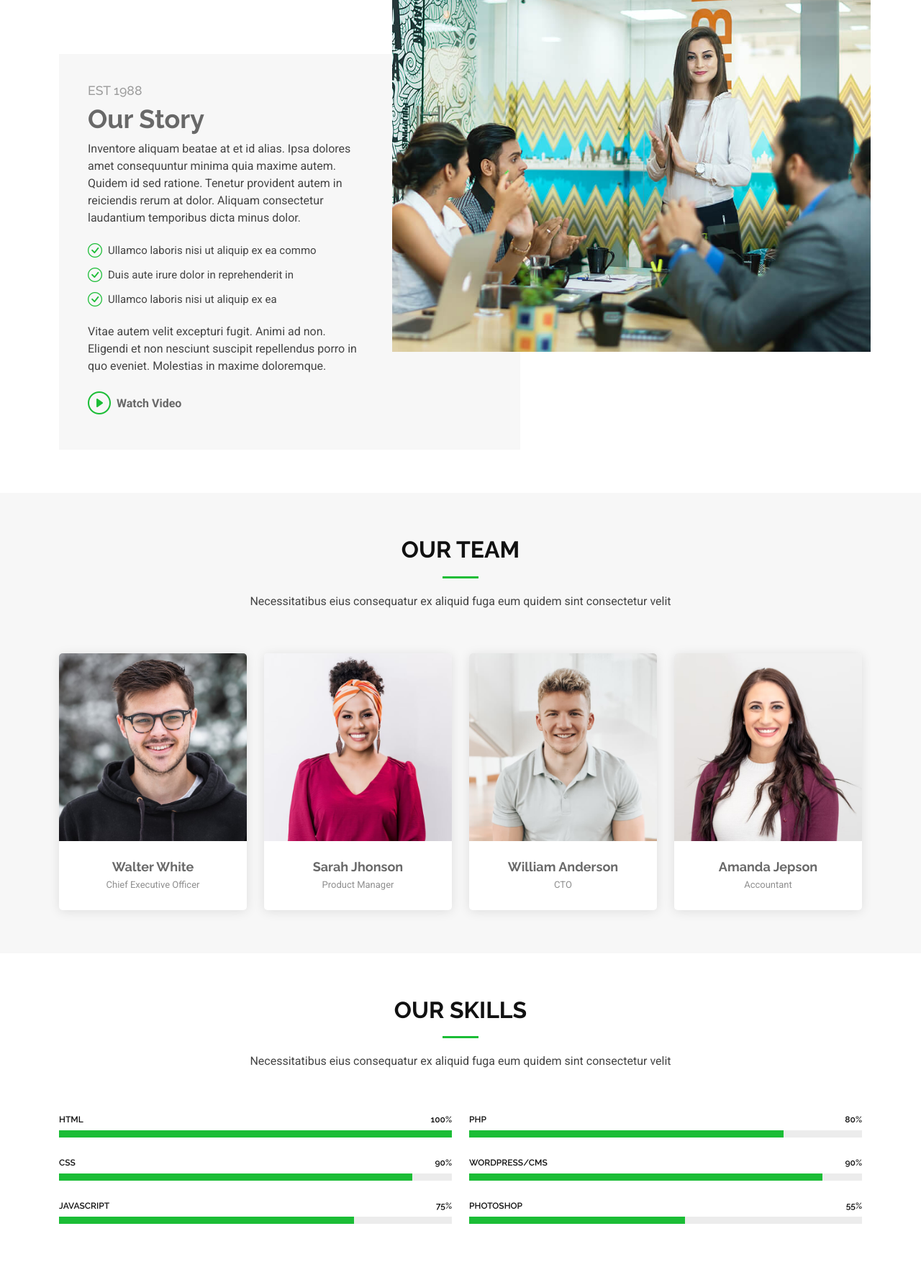
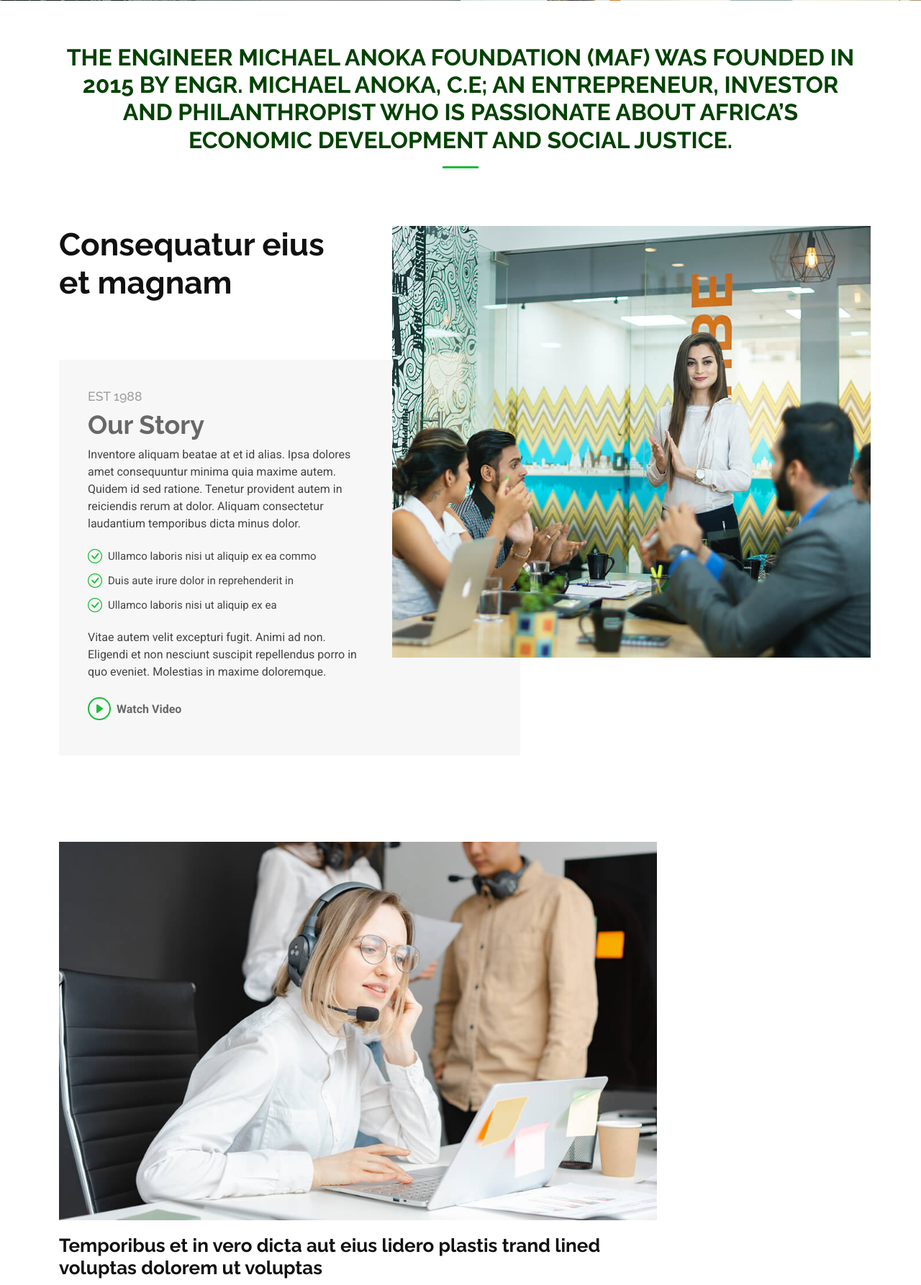
Before and after one commit to renatsecurity/foundation, a Django app: page /about-us/ in a window 1280 px wide. Shown: the part 379-2165 px from the top of the page at 72% size. Run offline with Django 5.2, Linux system fonts and the light colour scheme; data that the repository does not hold is empty; parts of the project's set-up code (start-up, migrations or seed data) failed here and were passed over; some libraries are stand-ins or nearby versions.

Commit message:
Add more UI

```diff
--- a/src/templates/about_us/about.html
+++ b/src/templates/about_us/about.html
@@ -1,32 +1,28 @@
 {% extends "../pages/base.html" %}
+{% load static %}
 {% block title %}About Us -{%endblock title %}
 
 {% block bodyClass %}about-page{% endblock bodyClass %}
 
 {% block main %}
   <main class="main">
-
-    <!-- Page Title -->
-    <div class="page-title accent-background">
-      <div class="container d-lg-flex justify-content-between align-items-center">
-        <h1 class="mb-2 mb-lg-0">About</h1>
-        <nav class="breadcrumbs">
-          <ol>
-            <li><a href="index.html">Home</a></li>
-            <li class="current">About</li>
-          </ol>
-        </nav>
-      </div>
-    </div><!-- End Page Title -->
-
+    <div style="margin-top: 0; background-image: linear-gradient(to right, rgba(0, 0, 0, 0.5) 50%, rgba(0, 0, 0, 0) 50%), url('/static/assets/img/about.jpg'); background-blend-mode: multiply; background-size: cover; background-repeat: no-repeat; height: 250px;" data-aos="fade-up">
+      <h3 style="padding-left: 35px; padding-top: 70px; color: rgb(30, 216, 30); text-align: left; font-family: Mulish, Sans-serif; font-size: 35px; font-weight: 700;
+      text-transform: uppercase; width: 50%;">We are The Leading Philanthropy Empowering Young Africans Across All 54 African Countries</h3>
+    </div>
     <!-- About Section -->
     <section id="about" class="about section">
+
+      <!-- Section Title -->
+      <div class="container section-title" data-aos="fade-up">
+        <h2 style="color: rgb(3, 66, 3);">The Engineer Michael Anoka Foundation (MAF) was founded in 2015 by Engr. Michael Anoka, C.E; An entrepreneur, investor and philanthropist who is passionate about Africa’s economic development and social justice.</h2>
+      </div><!-- End Section Title -->
 
       <div class="container">
 
         <div class="row position-relative">
 
-          <div class="col-lg-7 about-img" data-aos="zoom-out" data-aos-delay="200"><img src="assets/img/about.jpg"></div>
+          <div class="col-lg-7 about-img" data-aos="zoom-out" data-aos-delay="200"><img src="{% static 'assets/img/about.jpg' %}" class="img-fluid" alt=""></div>
 
           <div class="col-lg-7" data-aos="fade-up" data-aos-delay="100">
             <h2 class="inner-title">Consequatur eius et magnam</h2>
@@ -54,13 +50,43 @@
 
     </section><!-- /About Section -->
 
+    <section id="service-details" class="service-details section">
+
+      <div class="container">
+
+        <div class="row gy-4">
+
+          <div class="col-lg-9" data-aos="fade-up" data-aos-delay="200">
+            <img src="{% static 'assets/img/services.jpg' %}" alt="" class="img-fluid services-img">
+            <h3>Temporibus et in vero dicta aut eius lidero plastis trand lined voluptas dolorem ut voluptas</h3>
+            <p>
+              Blanditiis voluptate odit ex error ea sed officiis deserunt. Cupiditate non consequatur et doloremque consequuntur. Accusantium labore reprehenderit error temporibus saepe perferendis fuga doloribus vero. Qui omnis quo sit. Dolorem architecto eum et quos deleniti officia qui.
+            </p>
+            <ul>
+              <li><i class="bi bi-check-circle"></i> <span>Aut eum totam accusantium voluptatem.</span></li>
+              <li><i class="bi bi-check-circle"></i> <span>Assumenda et porro nisi nihil nesciunt voluptatibus.</span></li>
+              <li><i class="bi bi-check-circle"></i> <span>Ullamco laboris nisi ut aliquip ex ea</span></li>
+            </ul>
+            <p>
+              Est reprehenderit voluptatem necessitatibus asperiores neque sed ea illo. Deleniti quam sequi optio iste veniam repellat odit. Aut pariatur itaque nesciunt fuga.
+            </p>
+            <p>
+              Sunt rem odit accusantium omnis perspiciatis officia. Laboriosam aut consequuntur recusandae mollitia doloremque est architecto cupiditate ullam. Quia est ut occaecati fuga. Distinctio ex repellendus eveniet velit sint quia sapiente cumque. Et ipsa perferendis ut nihil. Laboriosam vel voluptates tenetur nostrum. Eaque iusto cupiditate et totam et quia dolorum in. Sunt molestiae ipsum at consequatur vero. Architecto ut pariatur autem ad non cumque nesciunt qui maxime. Sunt eum quia impedit dolore alias explicabo ea.
+            </p>
+          </div>
+
+        </div>
+
+      </div>
+
+    </section>
+
     <!-- Team Section -->
     <section id="team" class="team section light-background">
 
       <!-- Section Title -->
       <div class="container section-title" data-aos="fade-up">
-        <h2>Our Team</h2>
-        <p>Necessitatibus eius consequatur ex aliquid fuga eum quidem sint consectetur velit</p>
+        <h2>Our Leadership Team</h2>
       </div><!-- End Section Title -->
 
       <div class="container">
@@ -70,7 +96,7 @@
           <div class="col-lg-3 col-md-6 d-flex align-items-stretch" data-aos="fade-up" data-aos-delay="100">
             <div class="team-member">
               <div class="member-img">
-                <img src="assets/img/team/team-1.jpg" class="img-fluid" alt="">
+                <img src="{% static 'assets/img/team/team-1.jpg' %}" class="img-fluid" alt="">
                 <div class="social">
                   <a href=""><i class="bi bi-twitter-x"></i></a>
                   <a href=""><i class="bi bi-facebook"></i></a>
@@ -88,7 +114,7 @@
           <div class="col-lg-3 col-md-6 d-flex align-items-stretch" data-aos="fade-up" data-aos-delay="200">
             <div class="team-member">
               <div class="member-img">
-                <img src="assets/img/team/team-2.jpg" class="img-fluid" alt="">
+                <img src="{% static 'assets/img/team/team-2.jpg' %}" class="img-fluid" alt="">
                 <div class="social">
                   <a href=""><i class="bi bi-twitter-x"></i></a>
                   <a href=""><i class="bi bi-facebook"></i></a>
@@ -106,7 +132,7 @@
           <div class="col-lg-3 col-md-6 d-flex align-items-stretch" data-aos="fade-up" data-aos-delay="300">
             <div class="team-member">
               <div class="member-img">
-                <img src="assets/img/team/team-3.jpg" class="img-fluid" alt="">
+                <img src="{% static 'assets/img/team/team-3.jpg' %}" class="img-fluid" alt="">
                 <div class="social">
                   <a href=""><i class="bi bi-twitter-x"></i></a>
                   <a href=""><i class="bi bi-facebook"></i></a>
@@ -124,7 +150,7 @@
           <div class="col-lg-3 col-md-6 d-flex align-items-stretch" data-aos="fade-up" data-aos-delay="400">
             <div class="team-member">
               <div class="member-img">
-                <img src="assets/img/team/team-4.jpg" class="img-fluid" alt="">
+                <img src="{% static 'assets/img/team/team-4.jpg' %}" class="img-fluid" alt="">
                 <div class="social">
                   <a href=""><i class="bi bi-twitter-x"></i></a>
                   <a href=""><i class="bi bi-facebook"></i></a>
@@ -145,82 +171,12 @@
 
     </section><!-- /Team Section -->
 
-    <!-- Skills Section -->
-    <section id="skills" class="skills section">
-
-      <!-- Section Title -->
-      <div class="container section-title" data-aos="fade-up">
-        <h2>Our Skills</h2>
-        <p>Necessitatibus eius consequatur ex aliquid fuga eum quidem sint consectetur velit</p>
-      </div><!-- End Section Title -->
-
-      <div class="container" data-aos="fade-up" data-aos-delay="100">
-
-        <div class="row skills-content skills-animation">
-
-          <div class="col-lg-6">
-
-            <div class="progress">
-              <span class="skill"><span>HTML</span> <i class="val">100%</i></span>
-              <div class="progress-bar-wrap">
-                <div class="progress-bar" role="progressbar" aria-valuenow="100" aria-valuemin="0" aria-valuemax="100"></div>
-              </div>
-            </div><!-- End Skills Item -->
-
-            <div class="progress">
-              <span class="skill"><span>CSS</span> <i class="val">90%</i></span>
-              <div class="progress-bar-wrap">
-                <div class="progress-bar" role="progressbar" aria-valuenow="90" aria-valuemin="0" aria-valuemax="100"></div>
-              </div>
-            </div><!-- End Skills Item -->
-
-            <div class="progress">
-              <span class="skill"><span>JavaScript</span> <i class="val">75%</i></span>
-              <div class="progress-bar-wrap">
-                <div class="progress-bar" role="progressbar" aria-valuenow="75" aria-valuemin="0" aria-valuemax="100"></div>
-              </div>
-            </div><!-- End Skills Item -->
-
-          </div>
-
-          <div class="col-lg-6">
-
-            <div class="progress">
-              <span class="skill"><span>PHP</span> <i class="val">80%</i></span>
-              <div class="progress-bar-wrap">
-                <div class="progress-bar" role="progressbar" aria-valuenow="80" aria-valuemin="0" aria-valuemax="100"></div>
-              </div>
-            </div><!-- End Skills Item -->
-
-            <div class="progress">
-              <span class="skill"><span>WordPress/CMS</span> <i class="val">90%</i></span>
-              <div class="progress-bar-wrap">
-                <div class="progress-bar" role="progressbar" aria-valuenow="90" aria-valuemin="0" aria-valuemax="100"></div>
-              </div>
-            </div><!-- End Skills Item -->
-
-            <div class="progress">
-              <span class="skill"><span>Photoshop</span> <i class="val">55%</i></span>
-              <div class="progress-bar-wrap">
-                <div class="progress-bar" role="progressbar" aria-valuenow="55" aria-valuemin="0" aria-valuemax="100"></div>
-              </div>
-            </div><!-- End Skills Item -->
-
-          </div>
-
-        </div>
-
-      </div>
-
-    </section><!-- /Skills Section -->
-
     <!-- Clients Section -->
     <section id="clients" class="clients section">
 
       <!-- Section Title -->
       <div class="container section-title" data-aos="fade-up">
-        <h2>Clients</h2>
-        <p>Necessitatibus eius consequatur ex aliquid fuga eum quidem sint consectetur velit</p>
+        <h2>Our Partners</h2>
       </div><!-- End Section Title -->
 
       <div class="container" data-aos="fade-up" data-aos-delay="100">
@@ -228,35 +184,35 @@
         <div class="row g-0 clients-wrap">
 
           <div class="col-xl-3 col-md-4 client-logo">
-            <img src="assets/img/clients/client-1.png" class="img-fluid" alt="">
+            <img src="{% static 'assets/img/clients/client-1.png' %}" class="img-fluid" alt="">
           </div><!-- End Client Item -->
 
           <div class="col-xl-3 col-md-4 client-logo">
-            <img src="assets/img/clients/client-2.png" class="img-fluid" alt="">
+            <img src="{% static 'assets/img/clients/client-2.png' %}" class="img-fluid" alt="">
           </div><!-- End Client Item -->
 
           <div class="col-xl-3 col-md-4 client-logo">
-            <img src="assets/img/clients/client-3.png" class="img-fluid" alt="">
+            <img src="{% static 'assets/img/clients/client-3.png' %}" class="img-fluid" alt="">
           </div><!-- End Client Item -->
 
           <div class="col-xl-3 col-md-4 client-logo">
-            <img src="assets/img/clients/client-4.png" class="img-fluid" alt="">
+            <img src="{% static 'assets/img/clients/client-4.png' %}" class="img-fluid" alt="">
           </div><!-- End Client Item -->
 
           <div class="col-xl-3 col-md-4 client-logo">
-            <img src="assets/img/clients/client-5.png" class="img-fluid" alt="">
+            <img src="{% static 'assets/img/clients/client-5.png' %}" class="img-fluid" alt="">
           </div><!-- End Client Item -->
 
           <div class="col-xl-3 col-md-4 client-logo">
-            <img src="assets/img/clients/client-6.png" class="img-fluid" alt="">
+            <img src="{% static 'assets/img/clients/client-6.png' %}" class="img-fluid" alt="">
           </div><!-- End Client Item -->
 
           <div class="col-xl-3 col-md-4 client-logo">
-            <img src="assets/img/clients/client-7.png" class="img-fluid" alt="">
+            <img src="{% static 'assets/img/clients/client-7.png' %}" class="img-fluid" alt="">
           </div><!-- End Client Item -->
 
           <div class="col-xl-3 col-md-4 client-logo">
-            <img src="assets/img/clients/client-8.png" class="img-fluid" alt="">
+            <img src="{% static 'assets/img/clients/client-8.png' %}" class="img-fluid" alt="">
           </div><!-- End Client Item -->
 
         </div>
```
